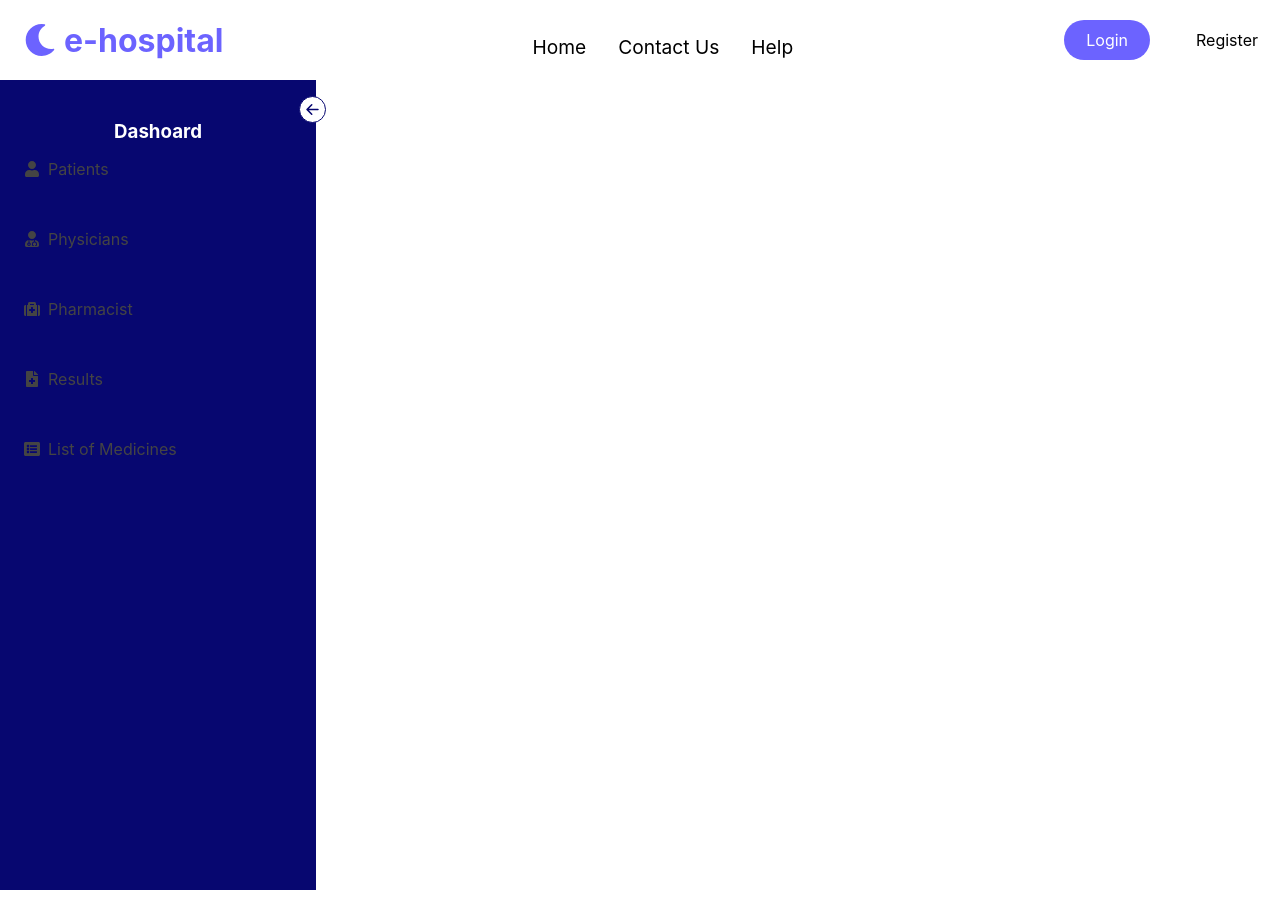
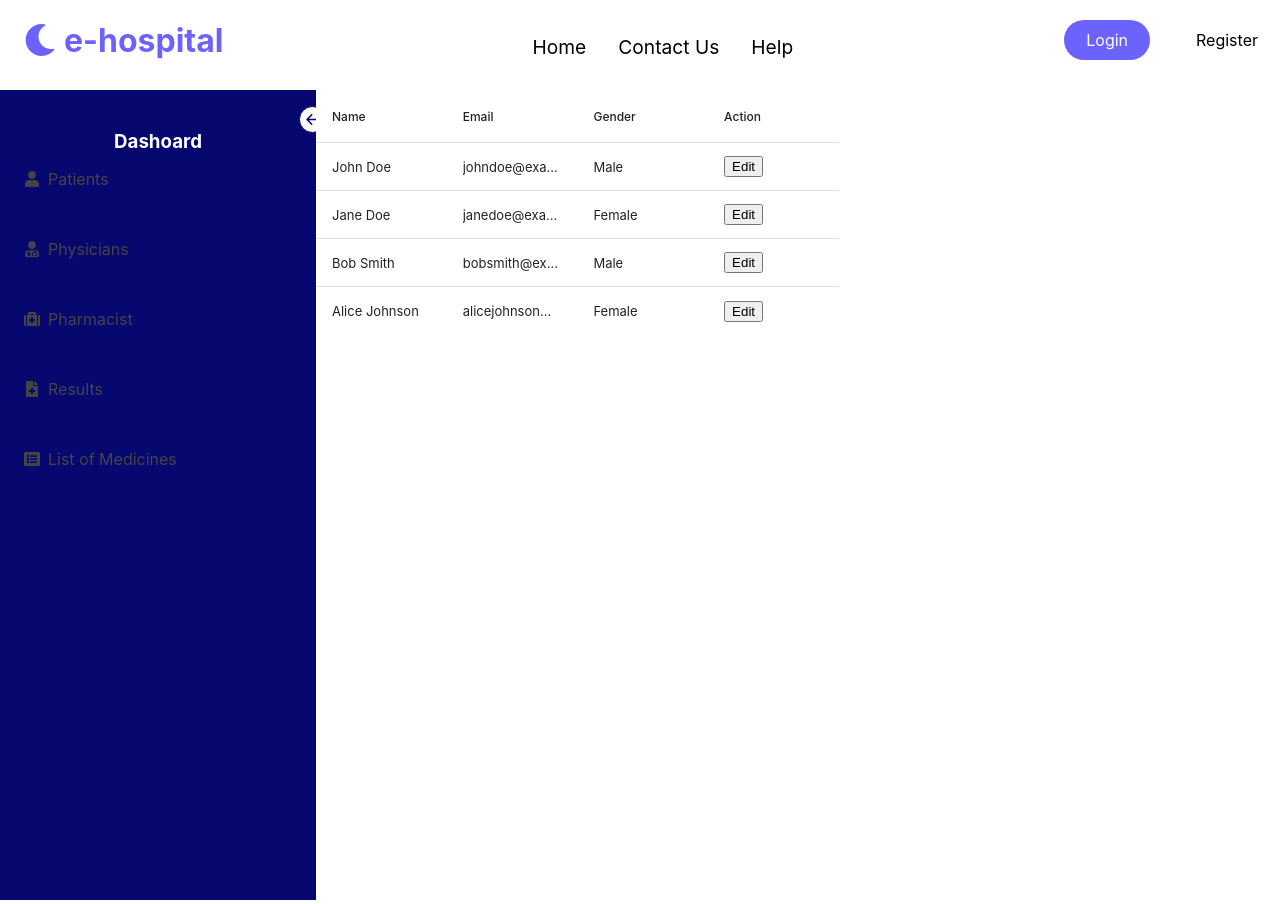
Before and after one commit to kdany25/e-hospital-fe, a React (Create React App) app: page /patients in a window 1280 px wide. Built offline with nearby package versions, Linux system fonts and the light colour scheme.

Commit message:
feat: added tables

```diff
--- a/package.json
+++ b/package.json
@@ -7,9 +7,10 @@
     "@testing-library/react": "^13.4.0",
     "@testing-library/user-event": "^13.5.0",
     "react": "^18.2.0",
+    "react-data-table-component": "^7.5.3",
     "react-dom": "^18.2.0",
     "react-icons": "^4.8.0",
-    "react-router-dom": "^6.10.0",
+    "react-router-dom": "^5.3.0",
     "react-scripts": "5.0.1",
     "styled-components": "^5.3.9",
     "web-vitals": "^2.1.4"
--- a/src/App.css
+++ b/src/App.css
@@ -1,38 +1,10 @@
-.App {
-  text-align: center;
+.container{
+  display: flex;
+  margin-top: 10px;
 }
 
-.App-logo {
-  height: 40vmin;
-  pointer-events: none;
+
+.link{
+  text-decoration: none;
+  color: inherit;
 }
-
-@media (prefers-reduced-motion: no-preference) {
-  .App-logo {
-    animation: App-logo-spin infinite 20s linear;
-  }
-}
-
-.App-header {
-  background-color: #282c34;
-  min-height: 100vh;
-  display: flex;
-  flex-direction: column;
-  align-items: center;
-  justify-content: center;
-  font-size: calc(10px + 2vmin);
-  color: white;
-}
-
-.App-link {
-  color: #61dafb;
-}
-
-@keyframes App-logo-spin {
-  from {
-    transform: rotate(0deg);
-  }
-  to {
-    transform: rotate(360deg);
-  }
-}
--- a/src/App.js
+++ b/src/App.js
@@ -1,26 +1,59 @@
 import "./App.css";
-import { BrowserRouter } from "react-router-dom";
+import { BrowserRouter as Router, Switch, Route } from "react-router-dom";
 import Login from "./pages/Login/Login";
 import SignUp from "./pages/SignUp/SignUp";
-import { useState } from "react";
 import Navbar from "./component/Navbar/Navbar";
 import SideBar from "./component/SideBar/SideBar";
 
+//List
+import PhysicianList from "./pages/PhyiscianList/PhysicianList";
+import PatientList from "./pages/PatientList/PatientList";
+import PharmacistList from "./pages/PharmacistList/PharmacistList";
+
+//Result
+import ResultList from "./pages/Result/ResultList";
+//Profile
+import PatientProfile from "./pages/PatientProfile/PatientProfile";
+
 function App() {
+	const user = null;
 	return (
-		<BrowserRouter>
-			<>
-				<Navbar />
-        <SideBar/>
-				<div style={{ display: "flex" }}>
-					<div
-						style={{
-							padding: 7,
-						}}
-					></div>
-				</div>
-			</>
-		</BrowserRouter>
+		<Router>
+			<Switch>
+				{!user ? (
+					<>
+						<Navbar />
+						<div className="container">
+							<SideBar />
+							<Route exact path="/patients">
+								<PatientList />
+							</Route>
+							<Route exact path="/physicians">
+								<PhysicianList />
+							</Route>
+							<Route exact path="/pharmacist">
+								<PharmacistList />
+							</Route>
+							<Route exact path="/result">
+								<ResultList />
+							</Route>
+							<Route exact path="/patientProfile">
+								<PatientProfile />
+							</Route>
+						</div>
+					</>
+				) : (
+					<>
+						<Route path="/login">
+							<Login />
+						</Route>
+						<Route path="/signup">
+							<SignUp />
+						</Route>
+					</>
+				)}
+			</Switch>
+		</Router>
 	);
 }
 
--- a/src/component/SideBar/SideBar.jsx
+++ b/src/component/SideBar/SideBar.jsx
@@ -6,7 +6,7 @@ import {
 	FaFileMedical,
 	FaListAlt,
 } from "react-icons/fa";
-import { MdDashboard } from "react-icons/md";
+import { Link } from "react-router-dom";
 import { BsArrowLeftShort } from "react-icons/bs";
 
 function SideBar() {
@@ -57,27 +57,7 @@ function SideBar() {
 							padding: 0,
 						}}
 					>
-						{/* <li style={linkItems}>
-							<a
-								href="#"
-								style={{
-									display: "flex",
-									alignItems: "center",
-									color: "#444",
-									textDecoration: "none",
-								}}
-							>
-								<MdDashboard />
-
-								<span
-									style={{
-										marginLeft: "8px",
-									}}
-								>
-									Dashboard
-								</span>
-							</a>
-						</li> */}
+						<Link to="/patients" className="link">
 							<li style={linkItems}>
 								<a
 									href="#"
@@ -99,6 +79,8 @@ function SideBar() {
 									</span>
 								</a>
 							</li>
+						</Link>
+						<Link to="/physicians" className="link">
 							<li style={linkItems}>
 								<a
 									href="#"
@@ -120,6 +102,8 @@ function SideBar() {
 									</span>
 								</a>
 							</li>
+						</Link>
+						<Link to="/pharmacist" className="link">
 							<li style={linkItems}>
 								<a
 									href="#"
@@ -141,6 +125,8 @@ function SideBar() {
 									</span>
 								</a>
 							</li>
+						</Link>
+						<Link to="/result" className="link">
 							<li style={linkItems}>
 								<a
 									href="#"
@@ -162,6 +148,8 @@ function SideBar() {
 									</span>
 								</a>
 							</li>
+						</Link>
+						<Link to="/result" className="link">
 							<li style={linkItems}>
 								<a
 									href="#"
@@ -183,6 +171,7 @@ function SideBar() {
 									</span>
 								</a>
 							</li>
+						</Link>
 					</ul>
 				</div>
 			</div>
--- /dev/null
+++ b/src/pages/PatientList/PatientList.jsx
@@ -0,0 +1,57 @@
+import React from "react";
+import DataTable from "react-data-table-component";
+
+function PatientList() {
+	const columns = [
+		{
+			name: "Name",
+			selector: (row) => row.name,
+		},
+		{
+			name: "Email",
+			selector: (row) => row.email,
+		},
+		{
+			name: "Gender",
+			selector: (row) => row.gender,
+		},
+		{
+			name: "Action",
+			selector: (row) => row.action,
+		},
+	];
+	const data = [
+		{
+			name: "John Doe",
+			email: "johndoe@example.com",
+			gender: "Male",
+			action: <button>Edit</button>,
+		},
+		{
+			name: "Jane Doe",
+			email: "janedoe@example.com",
+			gender: "Female",
+			action: <button>Edit</button>,
+		},
+		{
+			name: "Bob Smith",
+			email: "bobsmith@example.com",
+			gender: "Male",
+			action: <button>Edit</button>,
+		},
+		{
+			name: "Alice Johnson",
+			email: "alicejohnson@example.com",
+			gender: "Female",
+			action: <button>Edit</button>,
+		},
+	];
+
+	return (
+		<div>
+			<DataTable columns={columns} data={data}></DataTable>
+		</div>
+	);
+}
+
+export default PatientList;
--- /dev/null
+++ b/src/pages/PatientProfile/PatientProfile.jsx
@@ -0,0 +1,118 @@
+import React from "react";
+
+
+function PatientProfile() {
+	return (
+		<div
+			style={{
+				width: "40%",
+				margin: 10,
+
+				height: "90vh",
+			}}
+		>
+			<div>
+				<h1 style={{ textAlign: "center" }}>Patient's profile</h1>
+				<div>
+					<div>
+						<div style={{ padding: "10px" }}>
+							<div style={{ marginBottom: 10 }}>
+								<label htmlFor="email">Name:</label>
+							</div>
+							<input
+								type="text"
+								id="name"
+								placeholder="Type your name"
+								style={{
+									borderRadius: "5px",
+									backgroundColor: "#f0f0f2",
+									padding: 10,
+									width: "60%",
+									border: "1px solid #e3e3e6",
+								}}
+							/>
+						</div>
+
+						<div style={{ padding: "10px" }}>
+							<div style={{ marginBottom: 10 }}>
+								<label htmlFor="email">Email:</label>
+							</div>
+							<input
+								type="email"
+								id="email"
+								placeholder="Type your email"
+								style={{
+									borderRadius: "5px",
+									backgroundColor: "#f0f0f2",
+									padding: 10,
+									width: "60%",
+									border: "1px solid #e3e3e6",
+								}}
+							/>
+						</div>
+
+						<div style={{ padding: "10px" }}>
+							<div style={{ marginBottom: 10 }}>
+								<label htmlFor="Phone">Phone:</label>
+							</div>
+							<input
+								type="Phone"
+								id="Phone"
+								placeholder="Type your Phone"
+								style={{
+									borderRadius: "5px",
+									backgroundColor: "#f0f0f2",
+									padding: 10,
+									width: "60%",
+									border: "1px solid #e3e3e6",
+								}}
+							/>
+						</div>
+						<div style={{ padding: "10px" }}>
+							<div style={{ marginBottom: 10 }}>
+								<label htmlFor="Gender">Gender:</label>
+							</div>
+							<input
+								type="Gender"
+								id="Gender"
+								placeholder="Type your Gender"
+								style={{
+									borderRadius: "5px",
+									backgroundColor: "#f0f0f2",
+									padding: 10,
+									width: "60%",
+									border: "1px solid #e3e3e6",
+								}}
+							/>
+						</div>
+
+						<textarea
+							id="w3review"
+							name="w3review"
+							rows="4"
+							cols="50"
+						></textarea>
+
+						<div style={{ padding: 10 }}>
+							<button
+								style={{
+									backgroundColor: "#6c63ff",
+									color: "white",
+									padding: 15,
+									borderRadius: "5px",
+									border: "none",
+									cursor: "pointer",
+									width: "64%",
+								}}
+							>
+								SignUp
+							</button>
+						</div>
+					</div>
+				</div>
+			</div>
+		</div>
+	);
+}
+
+export default PatientProfile;
--- /dev/null
+++ b/src/pages/PharmacistList/PharmacistList.jsx
@@ -0,0 +1,57 @@
+import React from "react";
+import DataTable from "react-data-table-component";
+
+function PharmacistList() {
+	const columns = [
+		{
+			name: "Name",
+			selector: (row) => row.name,
+		},
+		{
+			name: "Email",
+			selector: (row) => row.email,
+		},
+		{
+			name: "Gender",
+			selector: (row) => row.gender,
+		},
+		{
+			name: "Action",
+			selector: (row) => row.action,
+		},
+	];
+	const data = [
+		{
+			name: "John Doe",
+			email: "johndoe@example.com",
+			gender: "Male",
+			action: <button>Edit</button>,
+		},
+		{
+			name: "Jane Doe",
+			email: "janedoe@example.com",
+			gender: "Female",
+			action: <button>Edit</button>,
+		},
+		{
+			name: "Bob Smith",
+			email: "bobsmith@example.com",
+			gender: "Male",
+			action: <button>Edit</button>,
+		},
+		{
+			name: "Alice Johnson",
+			email: "alicejohnson@example.com",
+			gender: "Female",
+			action: <button>Edit</button>,
+		},
+	];
+
+	return (
+		<div>
+			<DataTable columns={columns} data={data}></DataTable>
+		</div>
+	);
+}
+
+export default PharmacistList;
--- /dev/null
+++ b/src/pages/PhyiscianList/PhysicianList.jsx
@@ -0,0 +1,57 @@
+import React from "react";
+import DataTable from "react-data-table-component";
+
+function PhysicianList() {
+	const columns = [
+		{
+			name: "Name",
+			selector: (row) => row.name,
+		},
+		{
+			name: "Email",
+			selector: (row) => row.email,
+		},
+		{
+			name: "Gender",
+			selector: (row) => row.gender,
+		},
+		{
+			name: "Action",
+			selector: (row) => row.action,
+		},
+	];
+	const data = [
+		{
+			name: "Johny Doe",
+			email: "johndoe@example.com",
+			gender: "Male",
+			action: <button>Edit</button>,
+		},
+		{
+			name: "Jane Doe",
+			email: "janedoe@example.com",
+			gender: "Female",
+			action: <button>Edit</button>,
+		},
+		{
+			name: "Bob Smith",
+			email: "bobsmith@example.com",
+			gender: "Male",
+			action: <button>Edit</button>,
+		},
+		{
+			name: "Alice Johnson",
+			email: "alicejohnson@example.com",
+			gender: "Female",
+			action: <button>Edit</button>,
+		},
+	];
+
+	return (
+		<div>
+			<DataTable columns={columns} data={data}></DataTable>
+		</div>
+	);
+}
+
+export default PhysicianList;
--- /dev/null
+++ b/src/pages/Result/ResultList.jsx
@@ -0,0 +1,57 @@
+import React from "react";
+import DataTable from "react-data-table-component";
+
+function ResultList() {
+	const columns = [
+		{
+			name: "Name",
+			selector: (row) => row.name,
+		},
+		{
+			name: "Email",
+			selector: (row) => row.email,
+		},
+		{
+			name: "Gender",
+			selector: (row) => row.gender,
+		},
+		{
+			name: "Action",
+			selector: (row) => row.action,
+		},
+	];
+	const data = [
+		{
+			name: "John Doe",
+			email: "johndoe@example.com",
+			gender: "Male",
+			action: <button>Edit</button>,
+		},
+		{
+			name: "Jane Doe",
+			email: "janedoe@example.com",
+			gender: "Female",
+			action: <button>Edit</button>,
+		},
+		{
+			name: "Bob Smith",
+			email: "bobsmith@example.com",
+			gender: "Male",
+			action: <button>Edit</button>,
+		},
+		{
+			name: "Alice Johnson",
+			email: "alicejohnson@example.com",
+			gender: "Female",
+			action: <button>Edit</button>,
+		},
+	];
+
+	return (
+		<div>
+			<DataTable columns={columns} data={data}></DataTable>
+		</div>
+	);
+}
+
+export default ResultList;
```
Also changed, not shown: src/pages/PhyiscianList/styles.js (added), 1 other file (tests, documents, lock files or other folders). Lines whose indentation alone changed are shown as unchanged.
